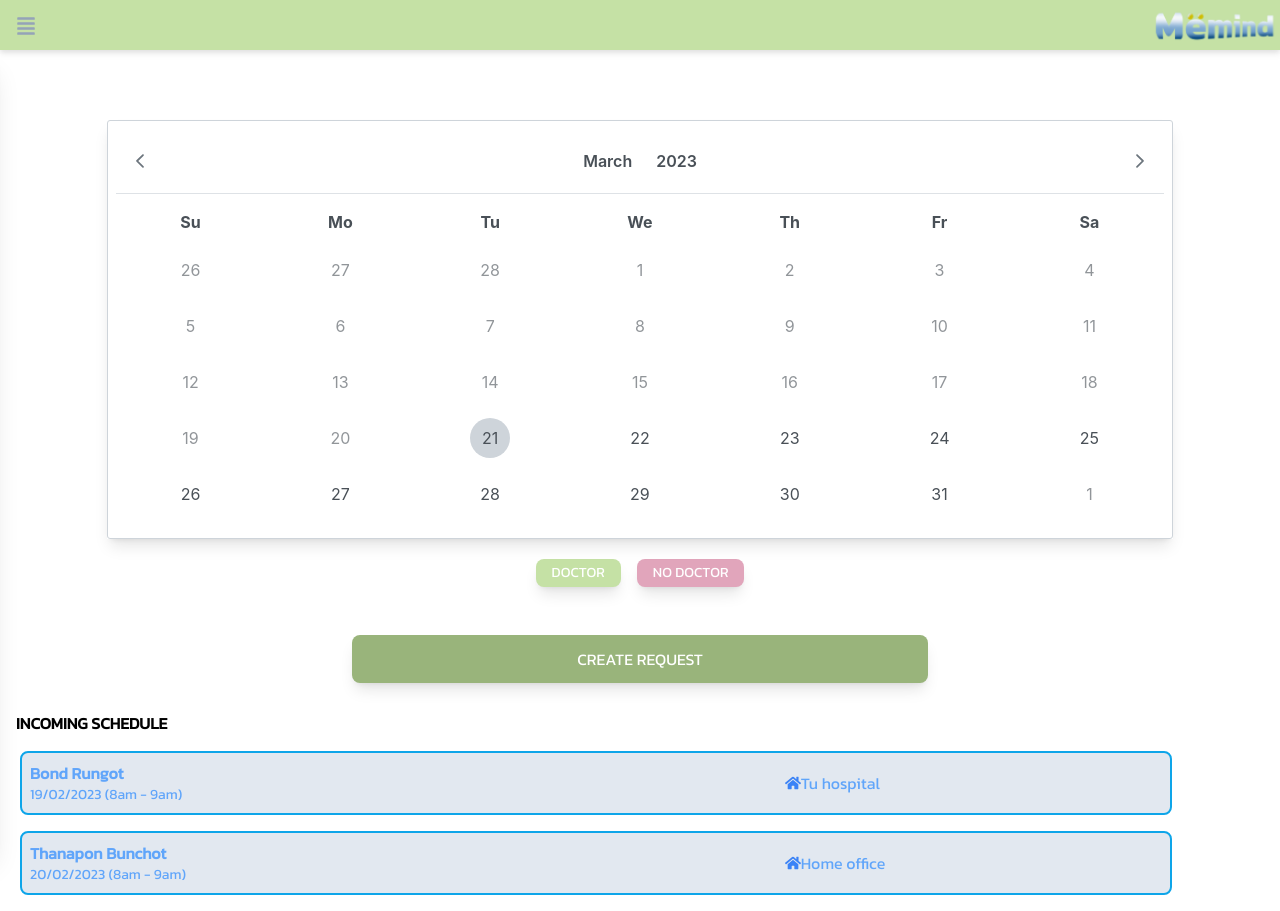
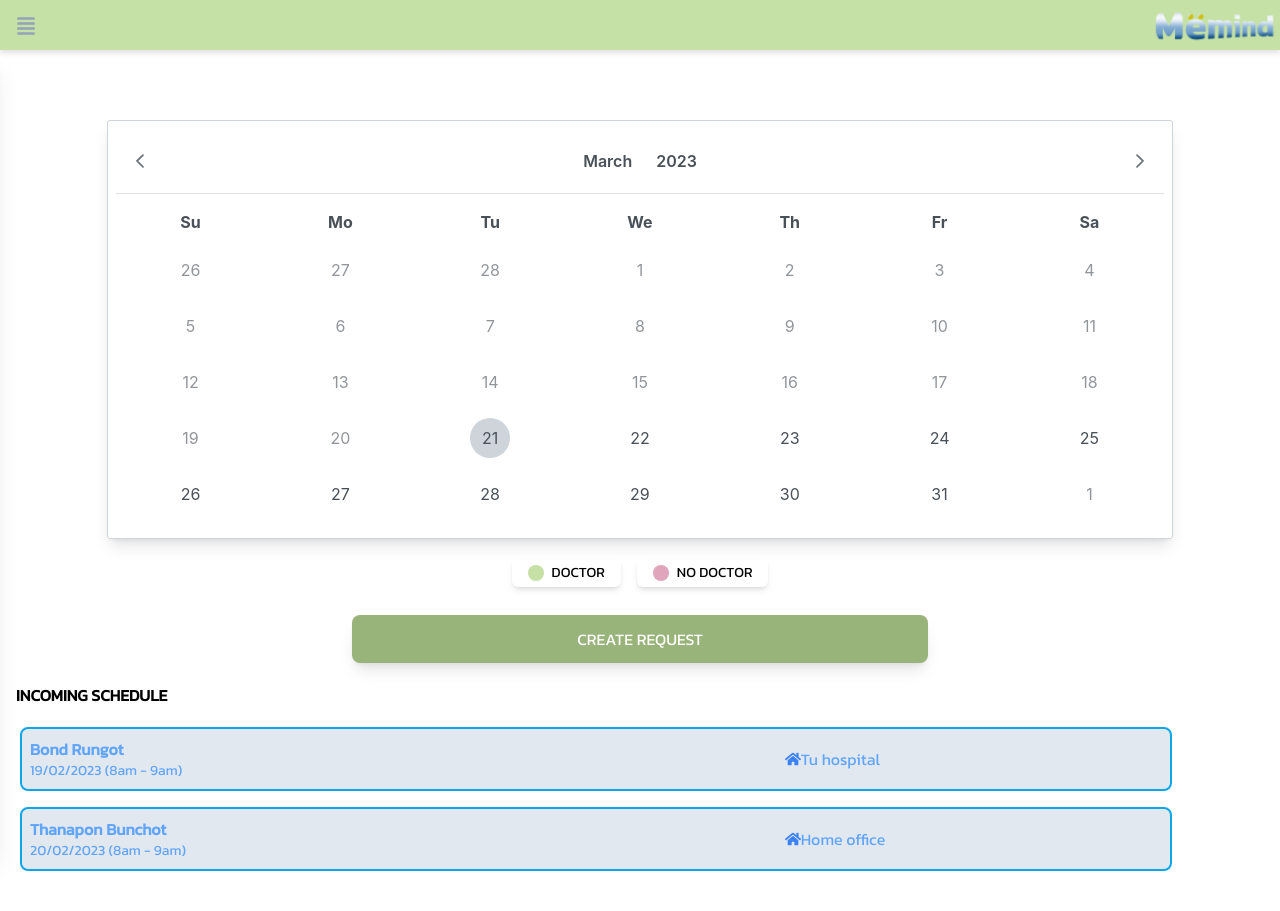
Before and after one commit to soAcademy/bedlendule, a React (Create React App) app: page / in a window 1280 px wide. Both pictures are taken after a click on the button "SCHEDULE". After the commit the page ends 887 px from the top, so only its background shows below. Built offline with nearby package versions, Linux system fonts and the light colour scheme; no server answers.

Commit message:
feat: adjust appearance

```diff
--- a/src/CalenderDoctor/Pages/PatientSchedule.js
+++ b/src/CalenderDoctor/Pages/PatientSchedule.js
@@ -34,19 +34,21 @@ const UserSchedule = ({ setPage }) => {
         />
         <div className="flex p-2 text-sm">
           <div className="mx-auto my-3 flex">
-            <div className="mx-2 rounded-lg bg-[#C5E1A5] px-4 py-1 text-white shadow-lg ">
-              DOCTOR
+            <div className="mx-2 flex items-center space-x-2 rounded-md px-4 py-1 shadow-md">
+              <div className="h-4 w-4 rounded-full bg-[#C5E1A5]"></div>
+              <p>DOCTOR</p>
             </div>
-            <div className="mx-2 gap-2 rounded-lg bg-[#E1A5BB] px-4 py-1 text-white shadow-lg">
-              NO DOCTOR
+            <div className="mx-2 flex items-center space-x-2 rounded-md px-4 py-1 shadow-md">
+              <div className="h-4 w-4 rounded-full bg-[#E1A5BB]"></div>
+              <p>NO DOCTOR</p>
             </div>
           </div>
         </div>
       </div>
 
-      <div className="mx-auto my-7 flex justify-center w-[90%] gap-2 text-white">
+      <div className="mx-auto my-2 flex w-[90%] justify-center">
         <button
-          className="button w-1/2 py-3"
+          className="button w-1/2 py-3 text-white"
           onClick={() => {
             setPage("createRequest");
           }}
@@ -55,7 +57,7 @@ const UserSchedule = ({ setPage }) => {
         </button>
       </div>
       <div>
-        <div className="pl-4 font-bold">INCOMING SCHEDULE</div>
+        <div className="pl-4 font-bold my-5">INCOMING SCHEDULE</div>
 
         {schedule.map((schedule) => (
           <div className="mx-5 my-4 flex w-[90%] rounded-lg border-2 border-sky-500 bg-slate-200 p-2 text-blue-400">
```
